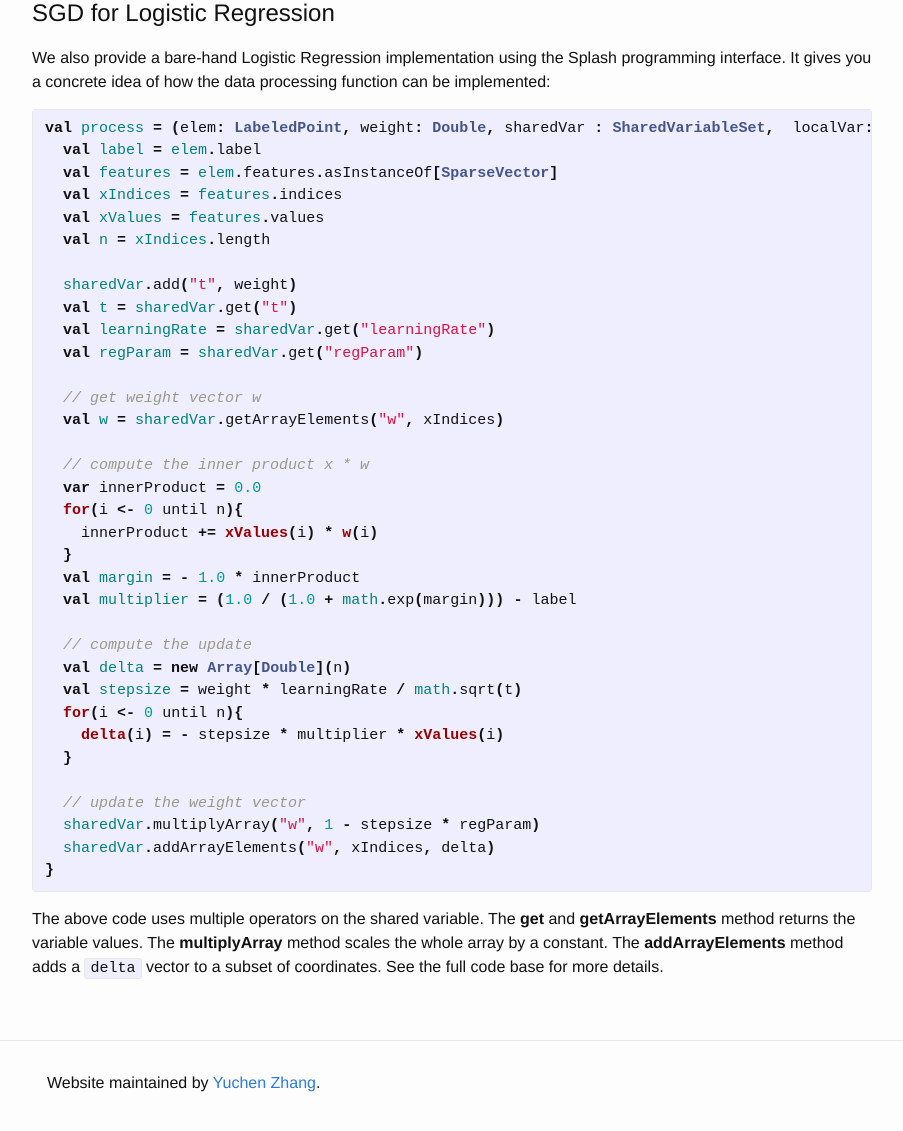
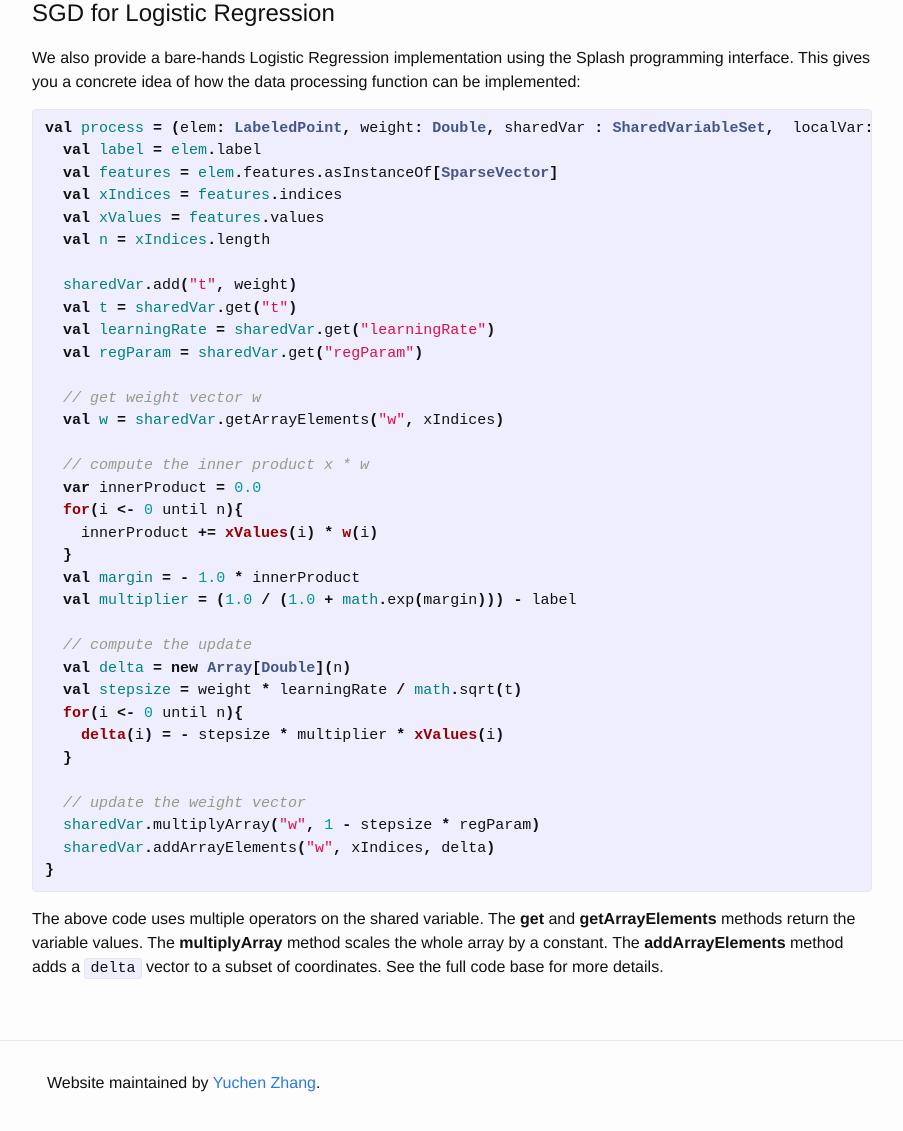
Before and after one commit to zhangyuc/splash, a Jekyll site: the page built from example.md, in a window 1280 px wide and 1400 px high, scrolled down 1912 px. Shown: the part 245-1376 px from the top of the window, without its empty margins (188-1091 px from the left). Built offline with Jekyll 4.4.1, drawn with Linux system fonts in a browser that asks for light colours; some of the changed text lies outside the part shown.

Commit message:
typos
typos

```diff
--- a/example.md
+++ b/example.md
@@ -5,13 +5,13 @@
 weight : 3
 ---
 
-First, download the [Splash Example package](https://github.com/zhangyuc/splash/blob/master/examples/SplashExample.tar.gz?raw=true) and extract it at any directory. The source code locates at `/src/main/scala/`. The Splash library is included at `/lib/`, which puts Splash in your project classpath. To compile the code, `cd` into the directory where you extract the package and type:
+First, download the [Splash Example package](https://github.com/zhangyuc/splash/blob/master/examples/SplashExample.tar.gz?raw=true) and extract it at any directory. The source code is located at `/src/main/scala/`. The Splash library is included at `/lib/`, which puts Splash in your project classpath. To compile the code, `cd` into the directory where you extract the package and type:
 
 {% highlight bash %}
 sbt package
 {% endhighlight %}
 
-It generates a jar file at `./target/scala-2.10/splashexample.jar`. To run the code, submit this jar file as a Spark job:
+This generates a jar file at `./target/scala-2.10/splashexample.jar`. To run the code, submit this jar file as a Spark job:
 
 {% highlight bash %}
 YOUR_SPARK_HOME/bin/spark-submit --class ExampleName \
@@ -77,7 +77,7 @@
 
 # SGD for Logistic Regression
 
-We also provide a bare-hand Logistic Regression implementation using the Splash programming interface. It gives you a concrete idea of how the data processing function can be implemented:
+We also provide a bare-hands Logistic Regression implementation using the Splash programming interface. This gives you a concrete idea of how the data processing function can be implemented:
 
 {% highlight scala %}
 val process = (elem: LabeledPoint, weight: Double, sharedVar : SharedVariableSet,  localVar: LocalVariableSet) => {
@@ -117,4 +117,4 @@
 
 {% endhighlight %}
 
-The above code uses multiple operators on the shared variable. The **get** and **getArrayElements** method returns the variable values. The **multiplyArray** method scales the whole array by a constant. The **addArrayElements** method adds a `delta` vector to a subset of coordinates. See the full code base for more details.
+The above code uses multiple operators on the shared variable. The **get** and **getArrayElements** methods return the variable values. The **multiplyArray** method scales the whole array by a constant. The **addArrayElements** method adds a `delta` vector to a subset of coordinates. See the full code base for more details.
--- a/index.html
+++ b/index.html
@@ -19,7 +19,7 @@
 
 <h1 id="what-is-splash">What is Splash?</h1>
 
-<p>Stochastic learning algorithms are generally defined as sequential procedures and as such they can be difficult to parallelize. <strong>Splash</strong> is a general-purpose framework for parallelizing stochastic learning algorithms on multi-node clusters. You can develop a stochastic algorithm using the Splash programming interface without concern about issues of distributed computing. The parallelization is automatic and it is communication efficient. Splash is built on <a href="http://www.scala-lang.org/">Scala</a> and <a href="https://spark.apache.org/">Apache Spark</a>, so that you can employ it to process <a href="https://spark.apache.org/docs/latest/quick-start.html">Resilient Distributed Datasets (RDD)</a>.</p>
+<p>Stochastic learning algorithms are generally defined as sequential procedures and as such they can be difficult to parallelize. <strong>Splash</strong> is a general-purpose framework for parallelizing stochastic learning algorithms on multi-node clusters. You can develop a stochastic algorithm using the Splash programming interface without worrying about about issues of distributed computing. The parallelization is automatic and it is communication efficient. Splash is built on <a href="http://www.scala-lang.org/">Scala</a> and <a href="https://spark.apache.org/">Apache Spark</a>, so that you can employ it to process <a href="https://spark.apache.org/docs/latest/quick-start.html">Resilient Distributed Datasets (RDD)</a>.</p>
 
 <p>On large-scale datasets, Splash can be substantially faster than existing data analytics packages built on Apache Spark. For example, to fit a 10-class logistic regression model on the <a href="http://www.csie.ntu.edu.tw/~cjlin/libsvmtools/datasets/multiclass.html#mnist8m">mnist8m dataset</a>, stochastic gradient descent (SGD) implemented with Splash is 25x faster than <a href="https://spark.apache.org/docs/latest/mllib-optimization.html#l-bfgs">MLlib’s L-BFGS</a> and 75x faster than <a href="https://spark.apache.org/docs/latest/mllib-optimization.html#gradient-descent-and-stochastic-gradient-descent">MLlib’s mini-batch SGD</a> for achieving the same value of the loss function. All algorithms run on a 64-core cluster.</p>
 
@@ -27,4 +27,4 @@
 <img src="https://raw.githubusercontent.com/zhangyuc/splash/master/images/compare-with-lbfgs.png" width="400" />
 </p>
 
-<p>Read the <a href="quickstart/">Quick Start</a> guide to start building your own stochastic algorithm, or view the source code <a href="https://github.com/zhangyuc/splash/tree/master">here</a>.</p>
+<p>Read the <a href="quickstart/">Quick Start</a> guide to start building your own stochastic algorithm, read our <a href="http://arxiv.org/abs/1506.07552>paper</a> to learn more about what is under the hood, or view the source code <a href="https://github.com/zhangyuc/splash/tree/master">here</a>.</p>
```
Also changed, not shown: other parts of example.md (+2 -2 lines), about.md (+1 -1 lines).
